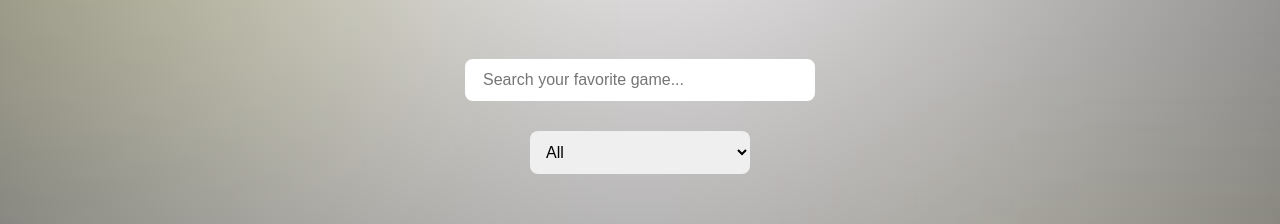
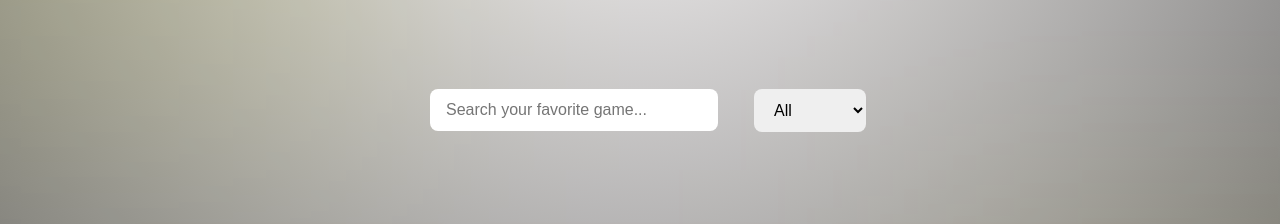
Before and after one commit to ayankarak/Gamenest-React, a React (Vite) app: page / in a window 1280 px wide. Shown: the part 230-454 px from the top of the page. Built offline with nearby package versions, Linux system fonts and the light colour scheme; grey boxes are pictures that could not be loaded.

Commit message:
css part 2

```diff
--- a/src/styles/style.css
+++ b/src/styles/style.css
@@ -148,20 +148,38 @@ margin:auto;
 
 /* category */
 
-.filter-container {
+.controls {
     display: flex;
     justify-content: center;
-    margin-bottom: 30px;
+    align-items: center;
+    gap: 20px;
+    margin: 30px 0;
+    flex-wrap: wrap;
+}
+
+.search-container input {
+    width: 320px;
+    padding: 12px 16px;
+    border-radius: 8px;
+    border: none;
+    outline: none;
+    font-size: 16px;
 }
 
 .filter-container select {
-    width: 220px;
-    padding: 12px;
-    font-size: 16px;
+    padding: 12px 16px;
     border-radius: 8px;
     border: none;
     outline: none;
     cursor: pointer;
+    font-size: 16px;
+}
+
+.no-games {
+    width: 100%;
+    text-align: center;
+    color: white;
+    margin: 40px 0;
 }
 
 /* GAME CARD */
```
